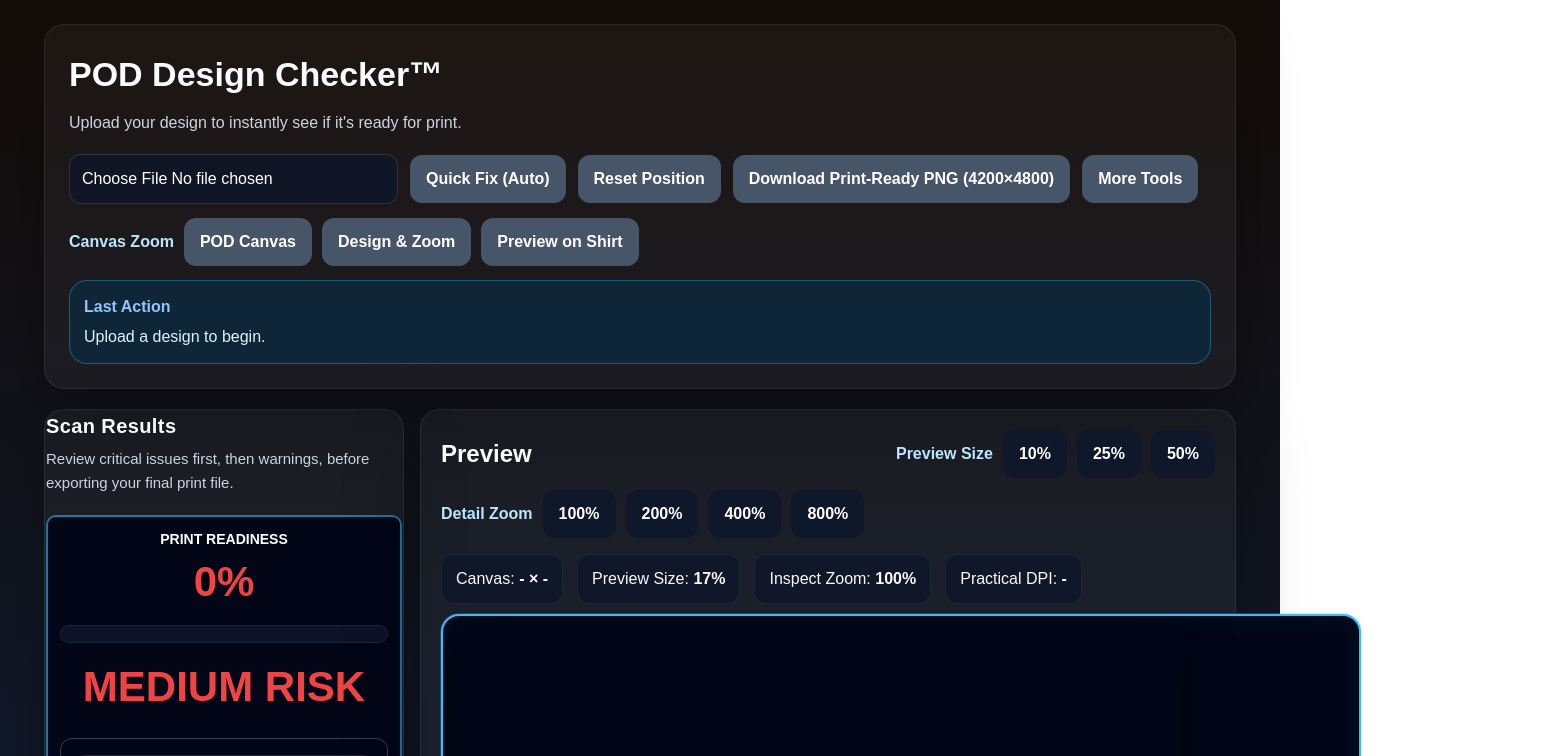
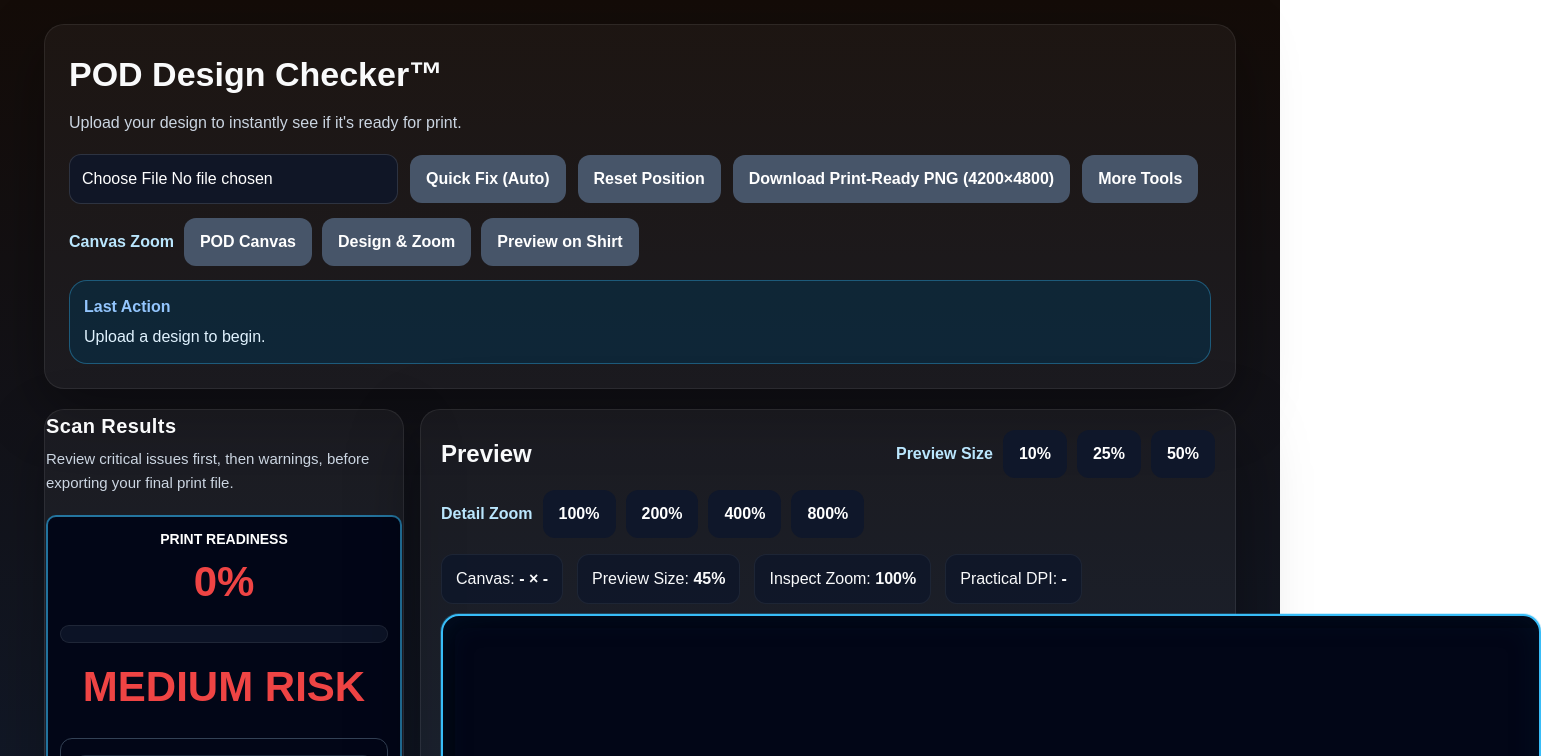
Before and after one commit to noobmacker-creator/pod-design-checker, a Next.js app: page / in a window 1280 px wide. Shown: the top 756 px of the page, 1541 px wide, since content can reach past the window. Built offline with nearby package versions, Linux system fonts and the light colour scheme.

Commit message:
checkpoint before shirt preview zoom change

```diff
--- a/app/page.tsx
+++ b/app/page.tsx
@@ -27,13 +27,13 @@ const SAFE_BORDER = 6;
 const SAFE_BOX = 180;
 const AUTO_FIX_MARGIN = 60;
 
-const VIEWPORT_W = 920;
-const VIEWPORT_H = 920;
-const DEFAULT_PREVIEW_SIZE =
-  Math.min(VIEWPORT_W / CANVAS_W, VIEWPORT_H / CANVAS_H) * 0.9;
-
-const SHIRT_W = 1600;
-const SHIRT_H = 1900;
+const VIEWPORT_W = 1100;
+const VIEWPORT_H = 1100;
+
+const DEFAULT_PREVIEW_SIZE = 0.45;
+
+  const SHIRT_W = 1900;
+  const SHIRT_H = 2250;
 const SHIRT_PRINT_X = 400;
 const SHIRT_PRINT_Y = 420;
 const SHIRT_PRINT_W = 800;
```
